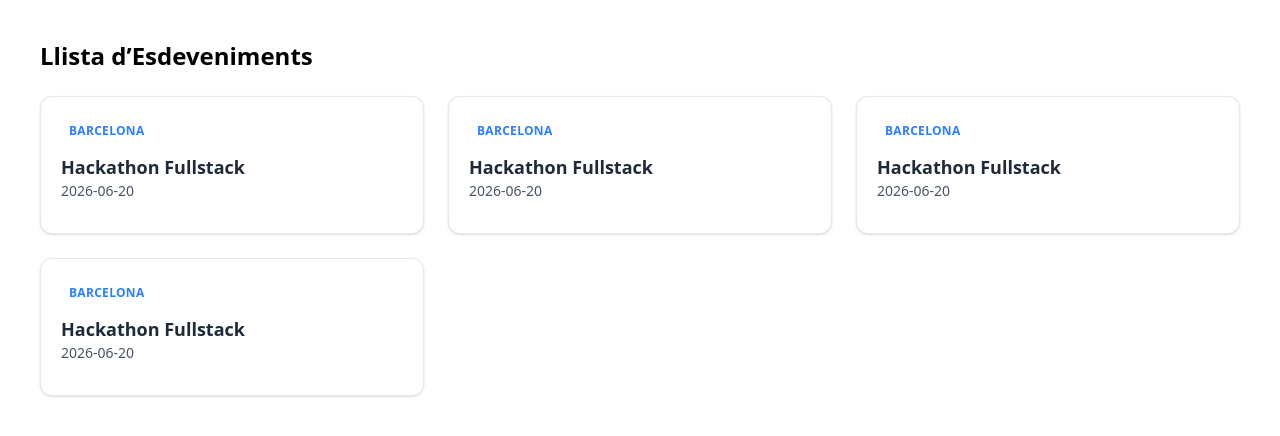
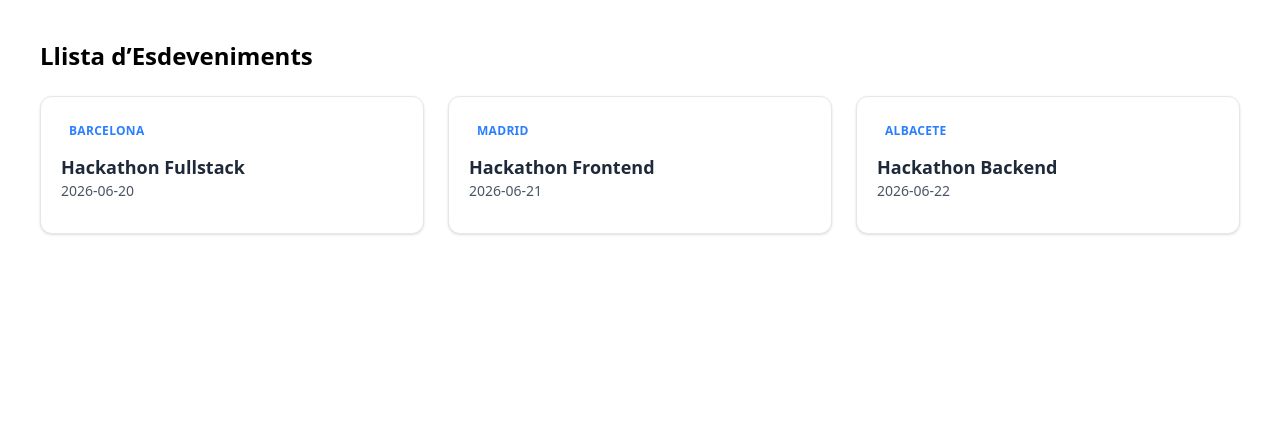
Before and after one commit to IvanceteG/examen-final-ivangarcia, a Next.js app in the folder web/: page /events in a window 1280 px wide. Shown: the top 436 px of the page. Built offline with nearby package versions, Linux system fonts and the light colour scheme.

Commit message:
Cambios en los nombres para que no sean los mismos

```diff
--- a/web/app/components/EventCard.tsx
+++ b/web/app/components/EventCard.tsx
@@ -2,7 +2,7 @@ import { Esdeveniment } from "../data/events"
 
 export default function EventCard({ esd }: { esd: Esdeveniment }) {
     return (
-        <div className="bg-white border border-gray-200 rounded-xl p-5 shadow-sm hover:shadow-md transition-shadow">
+        <div className="bg-white border border-gray-200 rounded-xl p-5 shadow-sm">
             <span className="text-xs font-semibold uppercase tracking-wide text-blue-500 px-2 py-1 rounded-full">
                 {esd.ciutat}
             </span>
--- a/web/app/data/events.ts
+++ b/web/app/data/events.ts
@@ -7,7 +7,6 @@ export interface Esdeveniment {
 
 export const esdeveniments: Esdeveniment[] = [
     { id: "ev1", nom: "Hackathon Fullstack", data: "2026-06-20", ciutat: "Barcelona" },
-    { id: "ev2", nom: "Hackathon Fullstack", data: "2026-06-20", ciutat: "Barcelona" },
-    { id: "ev3", nom: "Hackathon Fullstack", data: "2026-06-20", ciutat: "Barcelona" },
-    { id: "ev4", nom: "Hackathon Fullstack", data: "2026-06-20", ciutat: "Barcelona" }
+    { id: "ev2", nom: "Hackathon Frontend", data: "2026-06-21", ciutat: "Madrid" },
+    { id: "ev3", nom: "Hackathon Backend", data: "2026-06-22", ciutat: "Albacete" },
 ]
```
Also changed, not shown: 1 other file (tests, documents, lock files or other folders).
